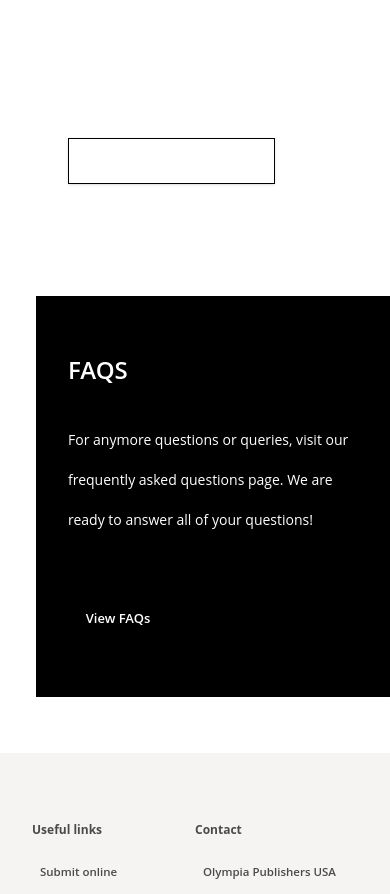
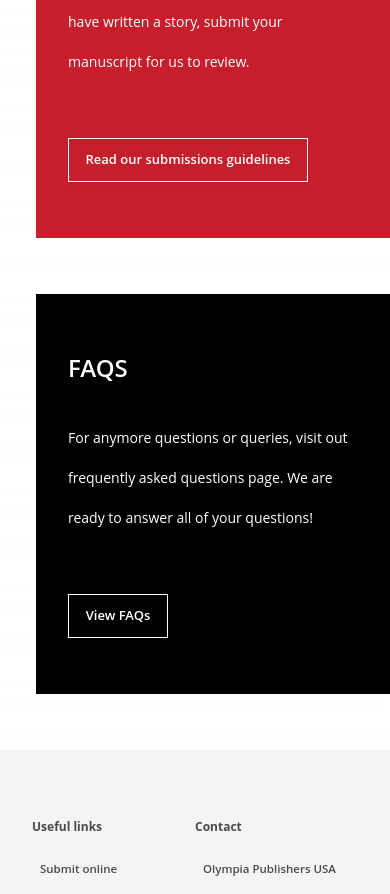
Before and after one commit to Hadees621/Olympia-USA, a Next.js app: page /contact-us in a window 390 px wide. Shown: the part 5680-6574 px from the top of the page. Built offline with nearby package versions, Linux system fonts and the light colour scheme.

Commit message:
fix : sm common sections

```diff
--- a/src/components/contact-us/CommonSection.js
+++ b/src/components/contact-us/CommonSection.js
@@ -1,22 +1,44 @@
 import Button from "../common/Button";
 
-const CommonSection = ({
-  title,
-  content,
-  buttonTitle,
-  buttonWidth,
-  bgColor,
-}) => {
+const CommonSection = () => {
   return (
-    <div
-      className={`flex flex-col justify-between items-start p-8 lg:flex-col lg:justify-start font-open-sans lg:px-10 gap-8 text-white py-14 my-14 ml-9 ${bgColor}`}
-    >
-      <h2 className="text-[24px] font-semibold pr-10 leading-[36px]">
-        {title}
-      </h2>
-      <p className="text-[14px] font-open-sans leading-10">{content}</p>
-      <Button title={buttonTitle} width={buttonWidth} color={"transparent"} />
-    </div>
+    <>
+      <div
+        className={`flex flex-col justify-between items-start p-8 lg:flex-col lg:justify-start font-open-sans lg:px-10 gap-8 text-white py-14 my-14 ml-9 bg-[#C61E2B]`}
+      >
+        <h2 className="text-[24px] font-semibold pr-10 leading-[36px]">
+          START YOUR PUBLISHING JOURNEY WITH US
+        </h2>
+        <p className="text-[14px] font-open-sans leading-10">
+          Olympia Publishers are now accepting submissions across various
+          genres. If you have written a story, submit your manuscript for us to
+          review.
+        </p>
+        <Button
+          title={"Read our submissions guidelines"}
+          width={
+            "w-[240px] h-[44px] lg:w-[130px] lg:h-[38px] 2xl:w-[130px] 2xl:h-[45px] text-[13px] border border-white mt-6"
+          }
+          color={"transparent"}
+        />
+      </div>
+      <div
+        className={`flex flex-col justify-between items-start p-8 lg:flex-col lg:justify-start font-open-sans lg:px-10 gap-8 text-white py-14 my-14 ml-9 bg-black`}
+      >
+        <h2 className="text-[24px] font-semibold pr-10 leading-[36px]">FAQS</h2>
+        <p className="text-[14px] font-open-sans leading-10">
+          For anymore questions or queries, visit out frequently asked questions
+          page. We are ready to answer all of your questions!
+        </p>
+        <Button
+          title={"View FAQs"}
+          width={
+            "w-[100px] h-[44px] lg:w-[130px] lg:h-[38px] 2xl:w-[130px] 2xl:h-[45px] text-[13px] border border-white mt-6"
+          }
+          color={"transparent"}
+        />
+      </div>
+    </>
   );
 };
 
--- a/src/components/contact-us/SmScreenSections.js
+++ b/src/components/contact-us/SmScreenSections.js
@@ -6,7 +6,7 @@ import CountrySelector from "./CountrySelector";
 import ContactUsData from "@/utils/contact-us/ContactUsData.json";
 
 const SmScreenSections = () => {
-  const { addressInfo, commonSectionData } = ContactUsData;
+  const { addressInfo } = ContactUsData;
 
   return (
     <div className="lg:hidden">
@@ -25,16 +25,7 @@ const SmScreenSections = () => {
 
       <Review />
 
-      {commonSectionData.map((section, index) => (
-        <CommonSection
-          key={index}
-          title={section.title}
-          content={section.content}
-          buttonTitle={section.buttonTitle}
-          buttonWidth={section.buttonWidth}
-          bgColor={section.bgColor}
-        />
-      ))}
+      <CommonSection />
     </div>
   );
 };
--- a/src/utils/contact-us/ContactUsData.json
+++ b/src/utils/contact-us/ContactUsData.json
@@ -107,21 +107,5 @@
             ],
             "phoneNumber": "91 (0) 203 755 3166"
         }
-    ],
-    "commonSectionData": [
-        {
-            "title": "START YOUR PUBLISHING JOURNEY WITH US",
-            "content": "Olympia Publishers are now accepting submissions across various genres. If you have written a story, submit your manuscript for us to review.",
-            "buttonTitle": "Read our submissions guidelines",
-            "buttonWidth": "w-[240px] h-[44px] lg:w-[130px] lg:h-[38px] 2xl:w-[130px] 2xl:h-[45px] text-[13px] border border-white mt-6",
-            "bgColor": "bg-[#C61E2B]"
-        },
-        {
-            "title": "FAQS",
-            "content": "For anymore questions or queries, visit our frequently asked questions page. We are ready to answer all of your questions!",
-            "buttonTitle": "View FAQs",
-            "buttonWidth": "w-[100px] h-[44px] lg:w-[130px] lg:h-[38px] 2xl:w-[130px] 2xl:h-[45px] text-[13px] border border-white mt-6",
-            "bgColor": "bg-black"
-        }
     ]
 }
```
